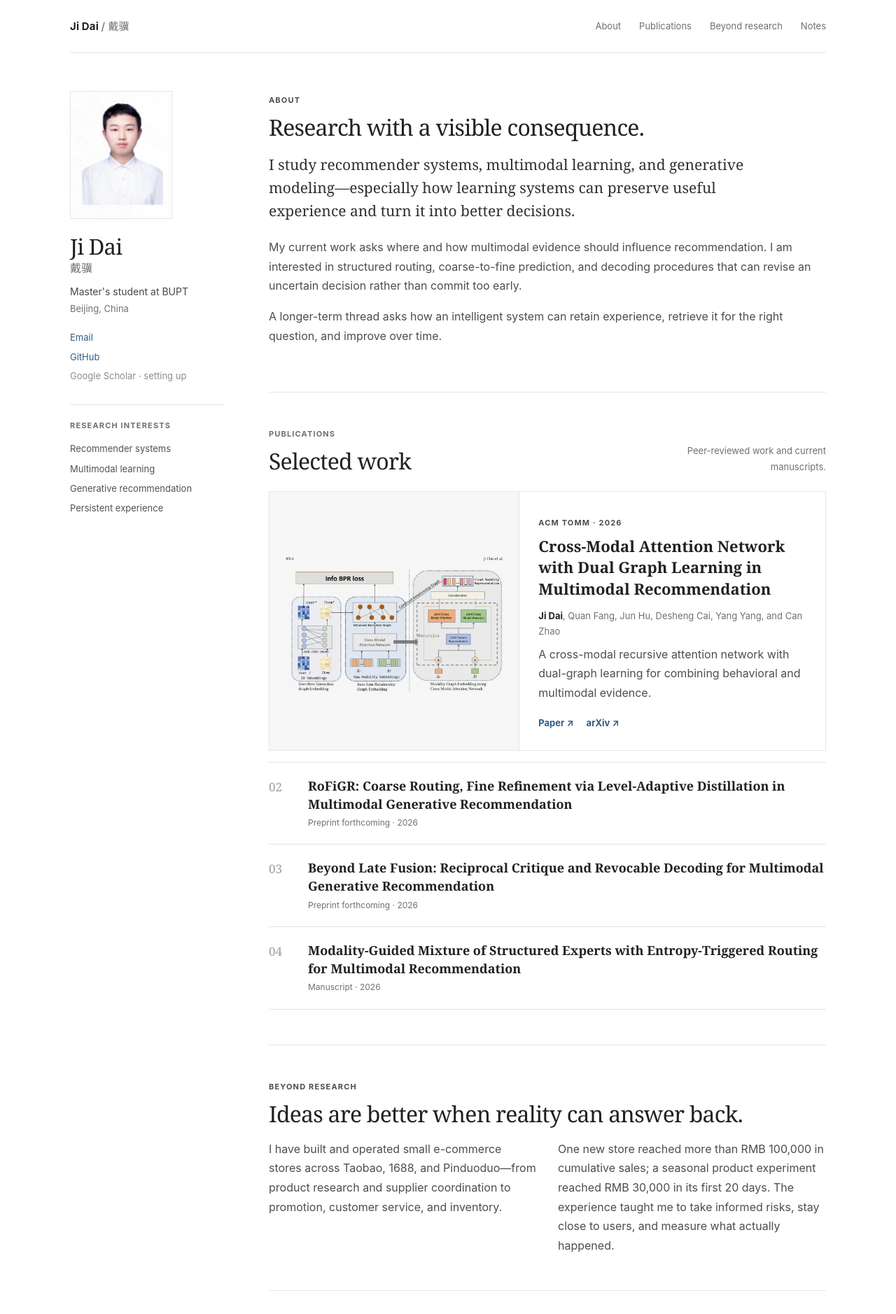
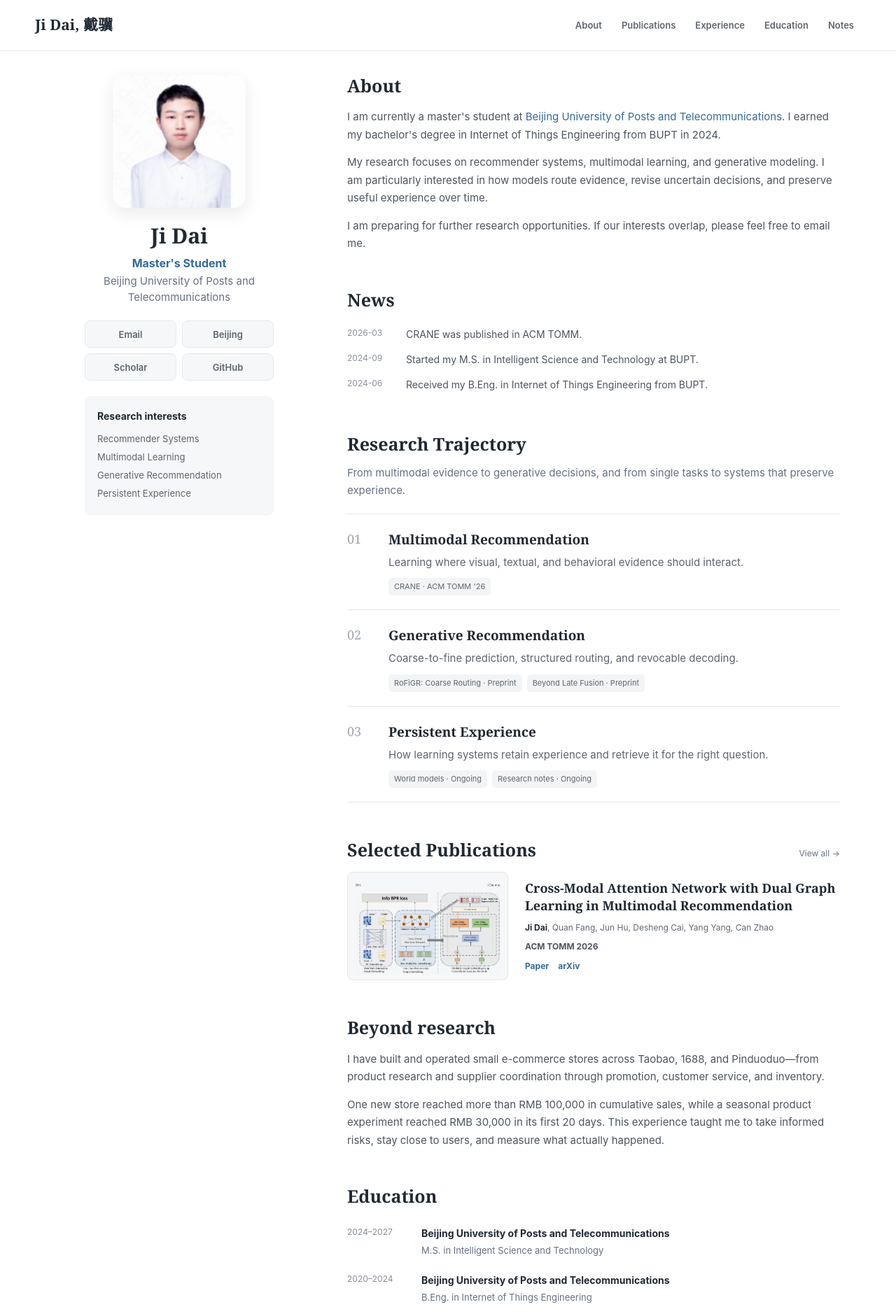
Before and after one commit to jidaivita/jidaivita.github.io, a plain HTML site: page index.html in a window 1280 px wide. Shown: the top 1878 px of the page at 70% size. Drawn offline with Linux system fonts and the light colour scheme.

Commit message:
Match reference academic homepage structure

```diff
--- a/index.html
+++ b/index.html
@@ -1,60 +1,14 @@
-<!doctype html>
-<html lang="en">
-<head>
-  <meta charset="utf-8">
-  <meta name="viewport" content="width=device-width, initial-scale=1">
-  <meta name="description" content="Ji Dai's academic homepage: research, publications, projects, notes, and reading.">
-  <title>Ji Dai (戴骥) — Research, Projects &amp; Notes</title>
-  <link rel="stylesheet" href="styles.css">
-</head>
-<body>
-<main class="site-shell">
-  <header class="topbar"><a class="wordmark" href="#top">Ji Dai <span>/ 戴骥</span></a><nav aria-label="Primary navigation"><a href="#about">About</a><a href="#publications">Publications</a><a href="#beyond">Beyond research</a><a href="#notes">Notes</a></nav></header>
-
-  <div class="page-grid" id="top">
-    <aside class="profile-column">
-      <div class="portrait-wrap"><img src="assets/ji-dai-portrait.png" alt="Portrait of Ji Dai"></div>
-      <h1>Ji Dai <span>戴骥</span></h1>
-      <p class="role">Master's student at BUPT</p>
-      <p class="location">Beijing, China</p>
-      <div class="profile-links" aria-label="Profile links"><a href="mailto:daiji@bupt.edu.cn">Email</a><a href="https://github.com/jidaivita">GitHub</a><span>Google Scholar · setting up</span></div>
-      <div class="sidebar-block"><p class="sidebar-label">Research interests</p><ul><li>Recommender systems</li><li>Multimodal learning</li><li>Generative recommendation</li><li>Persistent experience</li></ul></div>
-    </aside>
-
-    <div class="content-column">
-      <section class="content-section intro-section" id="about">
-        <p class="section-label">About</p><h2>Research with a visible consequence.</h2>
-        <p class="lead">I study recommender systems, multimodal learning, and generative modeling—especially how learning systems can preserve useful experience and turn it into better decisions.</p>
-        <p>My current work asks where and how multimodal evidence should influence recommendation. I am interested in structured routing, coarse-to-fine prediction, and decoding procedures that can revise an uncertain decision rather than commit too early.</p>
-        <p>A longer-term thread asks how an intelligent system can retain experience, retrieve it for the right question, and improve over time.</p>
-      </section>
-
-      <section class="content-section" id="publications">
-        <div class="section-heading"><div><p class="section-label">Publications</p><h2>Selected work</h2></div><p>Peer-reviewed work and current manuscripts.</p></div>
-        <article class="featured-paper">
-          <a class="paper-visual" href="https://arxiv.org/abs/2601.11151" aria-label="View CRANE on arXiv"><img src="assets/crane-framework.png" alt="Overview of the CRANE recommendation framework"></a>
-          <div class="paper-copy"><p class="venue">ACM TOMM · 2026</p><h3>Cross-Modal Attention Network with Dual Graph Learning in Multimodal Recommendation</h3><p class="authors"><strong>Ji Dai</strong>, Quan Fang, Jun Hu, Desheng Cai, Yang Yang, and Can Zhao</p><p>A cross-modal recursive attention network with dual-graph learning for combining behavioral and multimodal evidence.</p><div class="paper-links"><a href="https://doi.org/10.1145/3788289">Paper ↗</a><a href="https://arxiv.org/abs/2601.11151">arXiv ↗</a></div></div>
-        </article>
-        <div class="manuscript-list" aria-label="Current manuscripts">
-          <article class="manuscript-row"><span class="paper-index">02</span><div><h3>RoFiGR: Coarse Routing, Fine Refinement via Level-Adaptive Distillation in Multimodal Generative Recommendation</h3><p>Preprint forthcoming · 2026</p></div></article>
-          <article class="manuscript-row"><span class="paper-index">03</span><div><h3>Beyond Late Fusion: Reciprocal Critique and Revocable Decoding for Multimodal Generative Recommendation</h3><p>Preprint forthcoming · 2026</p></div></article>
-          <article class="manuscript-row"><span class="paper-index">04</span><div><h3>Modality-Guided Mixture of Structured Experts with Entropy-Triggered Routing for Multimodal Recommendation</h3><p>Manuscript · 2026</p></div></article>
-        </div>
-      </section>
-
-      <section class="content-section venture-section" id="beyond">
-        <p class="section-label">Beyond research</p><h2>Ideas are better when reality can answer back.</h2>
-        <div class="two-column-copy"><p>I have built and operated small e-commerce stores across Taobao, 1688, and Pinduoduo—from product research and supplier coordination to promotion, customer service, and inventory.</p><p>One new store reached more than RMB 100,000 in cumulative sales; a seasonal product experiment reached RMB 30,000 in its first 20 days. The experience taught me to take informed risks, stay close to users, and measure what actually happened.</p></div>
-      </section>
-
-      <section class="content-section split-section" id="notes">
-        <div><p class="section-label">Notes &amp; reading</p><h2>Work in progress</h2><ul class="note-list"><li><span>What should a model remember?</span><small>forthcoming</small></li><li><span>Evidence before narrative</span><small>forthcoming</small></li><li><span>Reading systems, not only papers</span><small>forthcoming</small></li></ul></div>
-        <div class="education-block"><p class="section-label">Education</p><div class="education-item"><h3>Beijing University of Posts and Telecommunications</h3><p>M.S. in Intelligent Science and Technology</p><time>2024–2027</time></div><div class="education-item"><h3>Beijing University of Posts and Telecommunications</h3><p>B.Eng. in Internet of Things Engineering</p><time>2020–2024</time></div></div>
-      </section>
-    </div>
+<!doctype html><html lang="en"><head><meta charset="utf-8"><meta name="viewport" content="width=device-width,initial-scale=1"><meta name="description" content="Ji Dai's academic homepage: research, publications, projects, notes, and reading."><title>Ji Dai (戴骥) — Academic Homepage</title><link rel="stylesheet" href="styles.css"></head><body>
+<header class="topnav"><div class="nav-inner"><a class="site-title" href="#about">Ji Dai, 戴骥</a><nav aria-label="Primary navigation"><a href="#about">About</a><a href="#publications">Publications</a><a href="#experience">Experience</a><a href="#education">Education</a><a href="#notes">Notes</a></nav></div></header>
+<main class="page-shell"><div class="page-grid">
+  <aside class="profile-sidebar"><div class="profile-sticky"><div class="portrait"><img src="assets/ji-dai-portrait.png" alt="Portrait of Ji Dai"></div><div class="identity"><h1>Ji Dai</h1><p class="title">Master's Student</p><p class="institution">Beijing University of Posts and Telecommunications</p></div><div class="contact-grid" aria-label="Profile links"><a href="mailto:daiji@bupt.edu.cn">Email</a><span>Beijing</span><span>Scholar</span><a href="https://github.com/jidaivita">GitHub</a></div><div class="interest-box"><h2>Research interests</h2><p>Recommender Systems</p><p>Multimodal Learning</p><p>Generative Recommendation</p><p>Persistent Experience</p></div></div></aside>
+  <div class="main-column">
+    <section class="section" id="about"><h2>About</h2><div class="prose"><p>I am currently a master's student at <a href="https://www.bupt.edu.cn/">Beijing University of Posts and Telecommunications</a>. I earned my bachelor's degree in Internet of Things Engineering from BUPT in 2024.</p><p>My research focuses on recommender systems, multimodal learning, and generative modeling. I am particularly interested in how models route evidence, revise uncertain decisions, and preserve useful experience over time.</p><p>I am preparing for further research opportunities. If our interests overlap, please feel free to email me.</p></div></section>
+    <section class="section" id="news"><h2>News</h2><div class="news-list"><div class="news-row"><time>2026-03</time><p>CRANE was published in ACM TOMM.</p></div><div class="news-row"><time>2024-09</time><p>Started my M.S. in Intelligent Science and Technology at BUPT.</p></div><div class="news-row"><time>2024-06</time><p>Received my B.Eng. in Internet of Things Engineering from BUPT.</p></div></div></section>
+    <section class="section" id="trajectory"><h2>Research Trajectory</h2><p class="section-intro">From multimodal evidence to generative decisions, and from single tasks to systems that preserve experience.</p><div class="trajectory-list"><article class="trajectory-row"><span class="track-number">01</span><div class="track-copy"><h3>Multimodal Recommendation</h3><p>Learning where visual, textual, and behavioral evidence should interact.</p><div class="track-works"><span>CRANE · ACM TOMM '26</span></div></div></article><article class="trajectory-row"><span class="track-number">02</span><div class="track-copy"><h3>Generative Recommendation</h3><p>Coarse-to-fine prediction, structured routing, and revocable decoding.</p><div class="track-works"><span>RoFiGR: Coarse Routing · Preprint</span><span>Beyond Late Fusion · Preprint</span></div></div></article><article class="trajectory-row"><span class="track-number">03</span><div class="track-copy"><h3>Persistent Experience</h3><p>How learning systems retain experience and retrieve it for the right question.</p><div class="track-works"><span>World models · Ongoing</span><span>Research notes · Ongoing</span></div></div></article></div></section>
+    <section class="section" id="publications"><div class="section-title-row"><h2>Selected Publications</h2><span>View all →</span></div><article class="publication"><a class="publication-image" href="https://arxiv.org/abs/2601.11151"><img src="assets/crane-framework.png" alt="CRANE model overview"></a><div class="publication-copy"><h3>Cross-Modal Attention Network with Dual Graph Learning in Multimodal Recommendation</h3><p class="authors"><strong>Ji Dai</strong>, Quan Fang, Jun Hu, Desheng Cai, Yang Yang, Can Zhao</p><p class="venue">ACM TOMM 2026</p><div class="publication-links"><a href="https://doi.org/10.1145/3788289">Paper</a><a href="https://arxiv.org/abs/2601.11151">arXiv</a></div></div></article></section>
+    <section class="section" id="experience"><h2>Beyond research</h2><div class="prose"><p>I have built and operated small e-commerce stores across Taobao, 1688, and Pinduoduo—from product research and supplier coordination through promotion, customer service, and inventory.</p><p>One new store reached more than RMB 100,000 in cumulative sales, while a seasonal product experiment reached RMB 30,000 in its first 20 days. This experience taught me to take informed risks, stay close to users, and measure what actually happened.</p></div></section>
+    <section class="section" id="education"><h2>Education</h2><div class="education-row"><time>2024–2027</time><div><h3>Beijing University of Posts and Telecommunications</h3><p>M.S. in Intelligent Science and Technology</p></div></div><div class="education-row"><time>2020–2024</time><div><h3>Beijing University of Posts and Telecommunications</h3><p>B.Eng. in Internet of Things Engineering</p></div></div></section>
+    <section class="section" id="notes"><h2>Notes &amp; reading</h2><ul class="notes-list"><li>What should a model remember? <span>forthcoming</span></li><li>Evidence before narrative <span>forthcoming</span></li><li>Reading systems, not only papers <span>forthcoming</span></li></ul></section>
   </div>
-
-  <footer><span>© 2026 Ji Dai</span><span>Research, projects, and ideas beyond both.</span></footer>
-</main>
-</body>
-</html>
+</div></main><footer><span>Last updated: August 2026</span><span>© 2026 Ji Dai</span></footer></body></html>
```
Also changed, not shown: styles.css.
